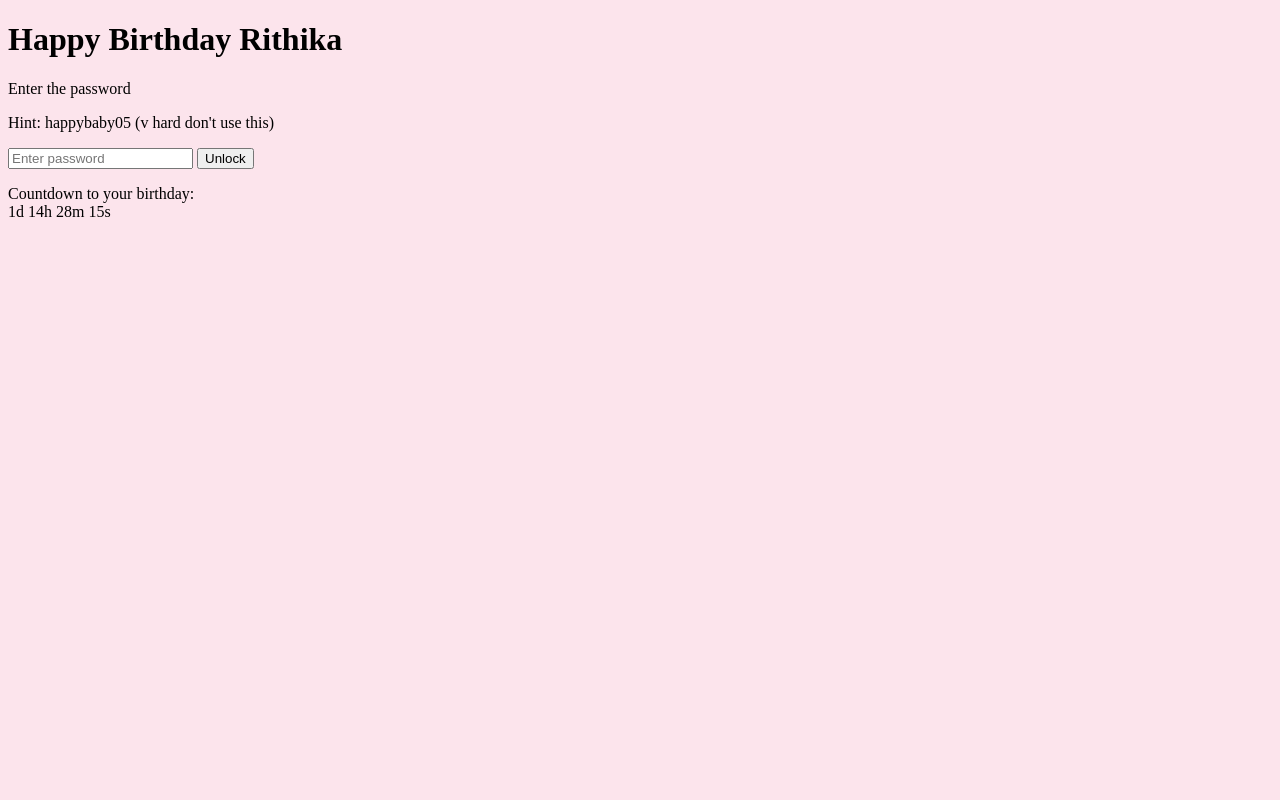
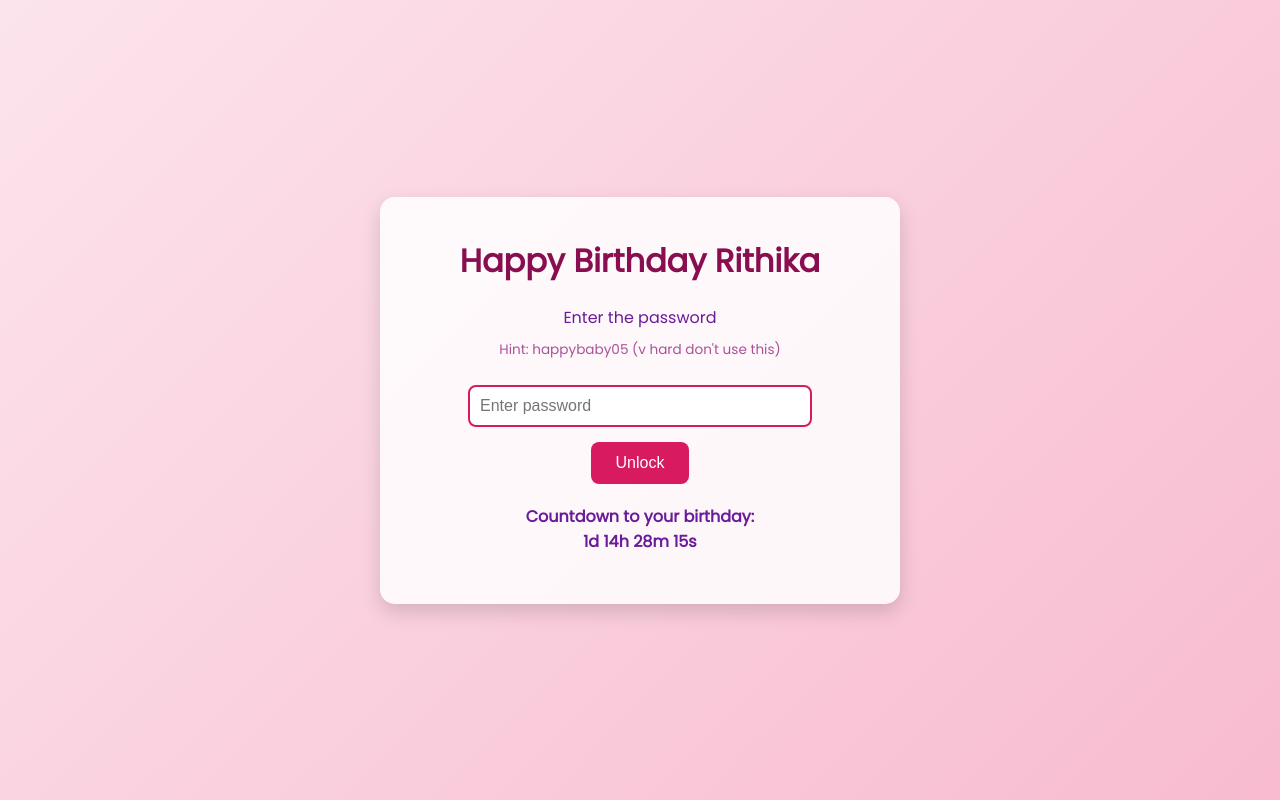
Before and after one commit to Darth-SkyWalker03/rithika-birthday-site, a plain HTML site: page index.html in a window 1280 px wide. Drawn offline with Linux system fonts and the light colour scheme.

Commit message:
Update style.css

```diff
--- a/style.css
+++ b/style.css
@@ -1,3 +1,90 @@
+@import url('https://fonts.googleapis.com/css2?family=Poppins&display=swap');
+
 body {
-    background-color: #fce4ec;
+  font-family: 'Poppins', sans-serif;
+  background: linear-gradient(135deg, #fce4ec 0%, #f8bbd0 100%);
+  margin: 0;
+  height: 100vh;
+  display: flex;
+  justify-content: center;
+  align-items: center;
 }
+
+.container {
+  background: rgba(255, 255, 255, 0.85);
+  padding: 40px 60px;
+  border-radius: 15px;
+  box-shadow: 0 8px 20px rgba(0, 0, 0, 0.15);
+  text-align: center;
+  max-width: 400px;
+  width: 90%;
+}
+
+h1 {
+  margin: 0 0 20px;
+  font-weight: 600;
+  color: #880e4f;
+}
+
+p {
+  margin: 10px 0;
+  color: #6a1b9a;
+}
+
+.hint {
+  font-size: 0.85em;
+  color: #aa5299;
+}
+
+input[type="password"] {
+  width: 80%;
+  padding: 10px;
+  font-size: 1em;
+  margin: 15px 0;
+  border: 2px solid #d81b60;
+  border-radius: 8px;
+  outline: none;
+  transition: border-color 0.3s ease;
+}
+
+input[type="password"]:focus {
+  border-color: #880e4f;
+}
+
+button {
+  background-color: #d81b60;
+  color: white;
+  border: none;
+  padding: 12px 25px;
+  font-size: 1em;
+  border-radius: 8px;
+  cursor: pointer;
+  transition: background-color 0.3s ease;
+}
+
+button:hover {
+  background-color: #880e4f;
+}
+
+#countdown {
+  margin-top: 20px;
+  font-weight: 600;
+  color: #880e4f;
+}
+
+#game-link a {
+  display: inline-block;
+  margin-top: 25px;
+  font-size: 1.1em;
+  color: #d81b60;
+  text-decoration: none;
+  border: 2px solid #d81b60;
+  padding: 10px 20px;
+  border-radius: 10px;
+  transition: background-color 0.3s ease, color 0.3s ease;
+}
+
+#game-link a:hover {
+  background-color: #d81b60;
+  color: white;
+}
```
